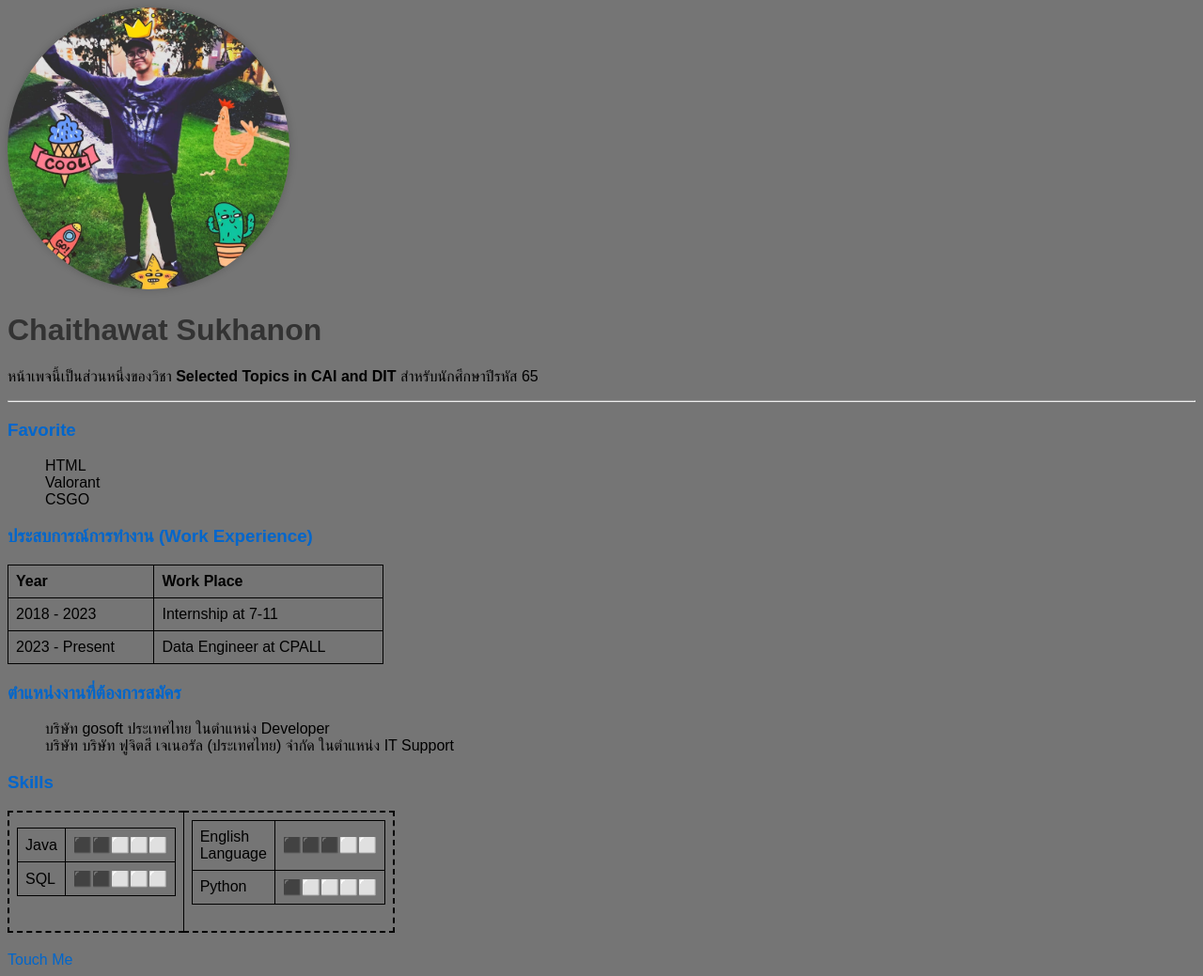
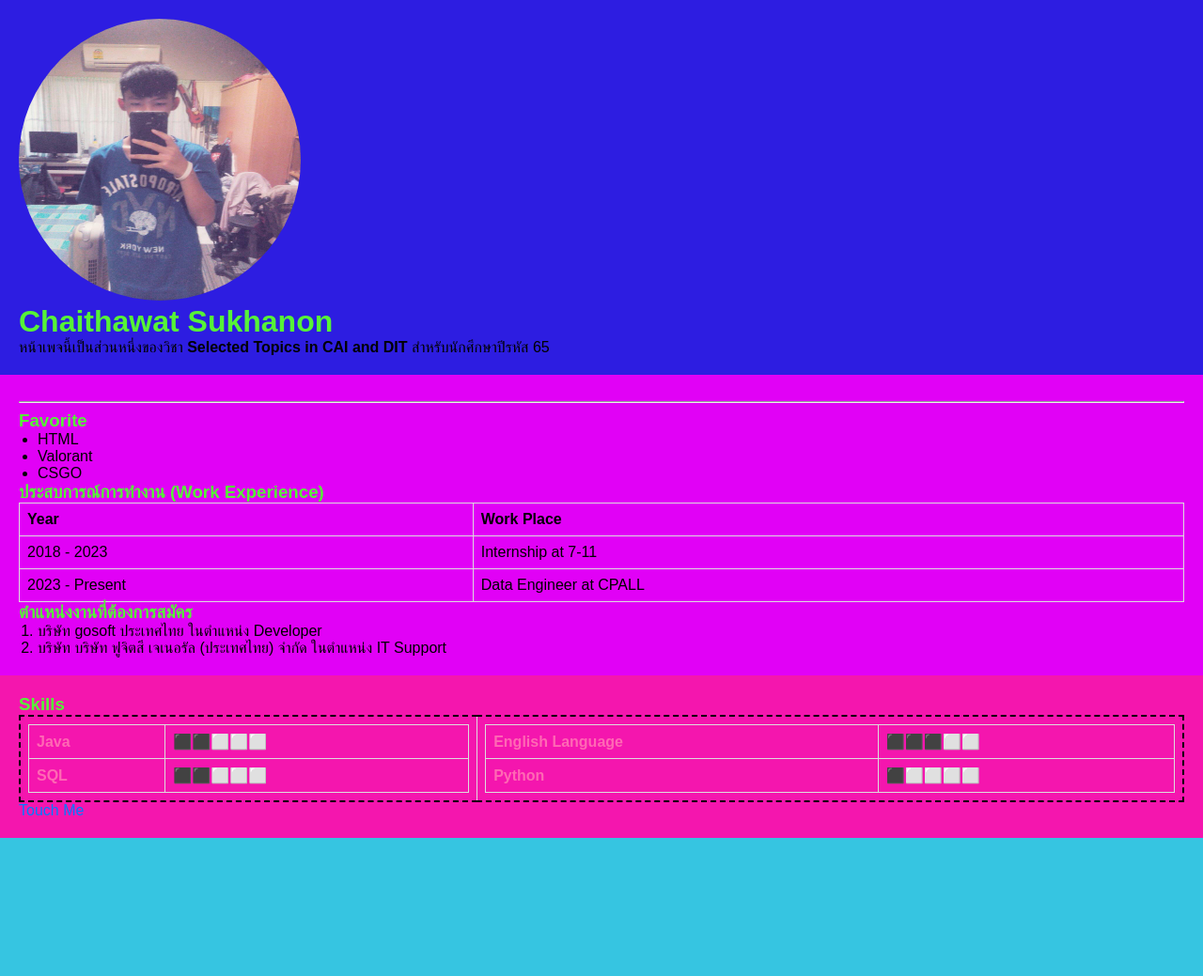
Before and after one commit to lilkong1/lilkong1, a plain HTML site: page index.html in a window 1280 px wide. Shown: the whole page at 94% size. After the commit the page ends 892 px from the top, so only its background shows below. Drawn offline with Linux system fonts and the light colour scheme.

Commit message:
Add files via upload

```diff
--- a/index.html
+++ b/index.html
@@ -5,11 +5,16 @@
     <meta name="viewport" content="width=device-width, initial-scale=1.0">
     <title>Chaithawat Sukhanon </title>
     <link rel="stylesheet" href="style.css">
+    <link rel="shortcut icon" href="favicon.ico" type="image/x-icon">
 </head>
 <body>
-    <img src="71403649_674040043083881_8883324310500933632_n.jpg" alt="รูปภาพของคุณ" width="300" height="300">
+    <div class="profile" style= "background-color :2d1de1">
+        <img src="18121396_217485508739339_7757002559652477817_o.jpg" alt="รูปภาพของคุณ" width="300" height="300">
         <h1>Chaithawat Sukhanon</h1>
         <p>หน้าเพจนี้เป็นส่วนหนึ่งของวิชา <b>Selected Topics in CAI and DIT</b> สำหรับนักศึกษาปีรหัส 65</p>
+    </div>
+
+    <div class="middle">
         <hr>
         <h3>Favorite</h3>
         <ul>
@@ -17,17 +22,14 @@
             <li>Valorant</li>
             <li>CSGO</li>
         </ul>
+
         <h3>ประสบการณ์การทำงาน (Work Experience)</h3>
         <table>
             <tr>
-            <th>
-                Year
-            </th>
-            <th>
-                Work Place
-            </th>
+                <th>Year</th>
+                <th>Work Place</th>
+            </tr>
             <tr>
-        </tr>
                 <td>2018 - 2023</td>
                 <td>Internship at 7-11</td>
             </tr>
@@ -36,36 +38,41 @@
                 <td>Data Engineer at CPALL</td>
             </tr>
         </table>
+
         <h3>ตำแหน่งงานที่ต้องการสมัคร</h3>
         <ol>
             <li>บริษัท gosoft ประเทศไทย ในตำแหน่ง Developer</li>
             <li>บริษัท บริษัท ฟูจิตสึ เจเนอรัล (ประเทศไทย) จำกัด ในตำแหน่ง IT Support</li>
         </ol>
+    </div>
+
+    <div class="bottom">
         <h3>Skills</h3>
         <table style="border: dashed rgb(0, 0, 0) 2px;">
             <tr>
                 <td><table>
                     <tr>
-                    <td class = "blackpink">Java</td>
-                    <td class = "blackpink">⬛⬛⬜⬜⬜</td>
+                        <td class="blackpink">Java</td>
+                        <td class="blackpink">⬛⬛⬜⬜⬜</td>
                     </tr>
                     <tr>
-                    <td class = "blackpink">SQL</td>
-                    <td class = "blackpink">⬛⬛⬜⬜⬜</td>
+                        <td class="blackpink">SQL</td>
+                        <td class="blackpink">⬛⬛⬜⬜⬜</td>
                     </tr>
                 </table></td>
                 <td><table>
                     <tr>
-                    <td class = "blackpink">English Language</td>
-                    <td class = "blackpink">⬛⬛⬛⬜⬜</td>
+                        <td class="blackpink">English Language</td>
+                        <td class="blackpink">⬛⬛⬛⬜⬜</td>
                     </tr>
                     <tr>
-                    <td class = "blackpink">Python</td>
-                    <td class = "blackpink">⬛⬜⬜⬜⬜</td>
+                        <td class="blackpink">Python</td>
+                        <td class="blackpink">⬛⬜⬜⬜⬜</td>
                     </tr>
                 </table></td>
             </tr>
         </table>
         <a href="contact.html">Touch Me</a>
+    </div>
 </body>
 </html>
--- a/style.css
+++ b/style.css
@@ -1,63 +1,65 @@
-/* เลือกสีพื้นหลังหน้าเว็บ */
-body {
-    background-color: hsl(0, 0%, 46%); /* สีเทาอ่อน */
-    font-family: Arial, sans-serif; /* เปลี่ยนแบบอักษรเป็น Arial หรือแบบอักษรอื่น */
+body, h1, h2, h3, p, ul, ol, li, table {
+    margin: 0;
+    padding: 0;
 }
 
-/* จัดกล่องข้อความหัวเรื่อง */
-h1 {
-    color: #333; /* สีข้อความเป็นสีเทาเข้ม */
+body {
+    background-color: #36c5e1;
+    font-family: Arial, sans-serif;
 }
 
-/* จัดกล่องข้อความย่อย */
-h3 {
-    color: #0066cc; /* สีข้อความเป็นสีน้ำเงิน */
+.profile {
+    background-color: #2d1de1;
+    padding: 20px;
+    text-align: left;
 }
 
-/* รูปแสดงความสวยงาม */
-img {
-    border-radius: 50%; /* ทำให้รูปเป็นรูปวงกลม */
-    box-shadow: 0 0 10px rgba(0, 0, 0, 0.2); /* เพิ่มเงาให้กับรูป */
+.profile img {
+    border-radius: 50%;
 }
 
-/* จัดรูปแบบรายการลิสต์ */
-ul, ol {
-    list-style: none; /* ไม่แสดงลูกศรหรือตัวเลขข้างหน้ารายการลิสต์ */
+.middle {
+    background-color: #e101f6;
+    padding: 20px;
 }
 
-/* กล่องเทาขอบรอบข้อความที่มีข้อมูลเวลาทำงาน */
+.bottom {
+    background-color: #f416ae;
+    padding: 20px;
+}
+
+h1, h2, h3 {
+    color: #56f337;
+}
+
+a {
+    color: #007bff;
+    text-decoration: none;
+}
+
+a:hover {
+    text-decoration: underline;
+}
+
+ul, ol {
+    margin-left: 20px;
+}
+
 table {
     border-collapse: collapse;
     width: 100%;
-    max-width: 400px; /* จำกัดความกว้างของตาราง */
-    margin-bottom: 20px; /* ขยับตารางลงด้านล่าง */
 }
 
 table, th, td {
-    border: 1px solid #000000; /* กำหนดเส้นขอบของตาราง */
+    border: 1px solid #ddd;
 }
 
 th, td {
-    padding: 8px; /* ระยะห่างของข้อความจากขอบตาราง */
-    text-align: left; /* จัดข้อความในตารางเป็นชิดซ้าย */
+    padding: 8px;
+    text-align: left;
 }
 
-/* การจัดรูปแบบระดับความสามารถ (Skills) */
-.skill-table {
-    width: 50%;
+.blackpink {
+    color: #ff69b4;
+    font-weight: bold;
 }
-
-.skill-table td {
-    padding: 8px;
-}
-
-/* ลิงค์การติดต่อ */
-a {
-    color: #0066cc; /* เปลี่ยนสีลิงค์เป็นสีน้ำเงิน */
-    text-decoration: none; /* ไม่ให้มีเส้นใต้งานลิงค์ */
-}
-
-/* สร้างการเลื่อนเมาส์ (hover) ของลิงค์ */
-a:hover {
-    text-decoration: underline; /* ให้มีเส้นใต้งานลิงค์เมื่อเลื่อนเมาส์เหนือลิงค์ */
-}
```
Also changed, not shown: 18121396_217485508739339_7757002559652477817_o.jpg (added), favicon.ico (added). Lines whose indentation alone changed are shown as unchanged.
